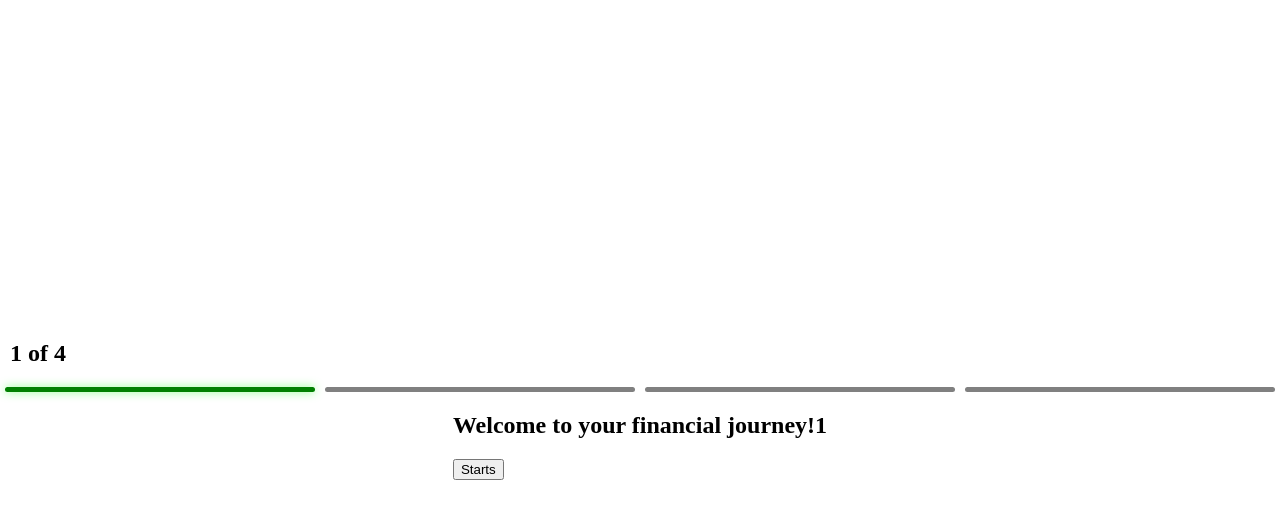
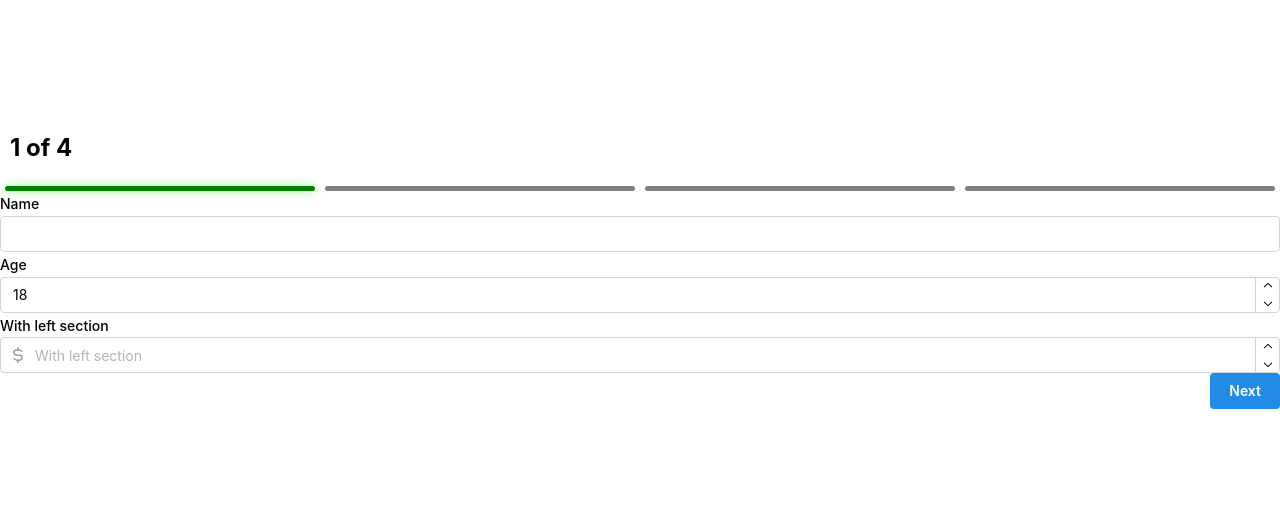
Before and after one commit to Arty2001/CONUHACKS_2024, a React (Create React App) app in the folder frontend/: page / in a window 1280 px wide. Both pictures are taken after a click on the button "Starts". Shown: the top 518 px of the page. Built offline with nearby package versions, Linux system fonts and the light colour scheme.

Commit message:
ui question skeletong

```diff
--- a/frontend/package.json
+++ b/frontend/package.json
@@ -5,6 +5,7 @@
   "dependencies": {
     "@mantine/core": "^7.4.2",
     "@mantine/hooks": "^7.4.2",
+    "@tabler/icons-react": "^2.46.0",
     "@testing-library/jest-dom": "^5.17.0",
     "@testing-library/react": "^13.4.0",
     "@testing-library/user-event": "^13.5.0",
--- a/frontend/src/App.tsx
+++ b/frontend/src/App.tsx
@@ -2,16 +2,25 @@ import React from 'react';
 import { BrowserRouter as Router,Routes, Route, Link } from 'react-router-dom';
 import Home from './pages/Home';
 import StoryLine from './pages/StoryLine';
+import { createTheme, MantineProvider } from '@mantine/core';
+import '@mantine/core/styles.css';
 import './App.css'
+
+const theme = createTheme({
+  /** Your theme override here */
+});
+
 
 function App() {
   return (
+    <MantineProvider theme={theme}>
     <Router>
       <Routes>
         <Route path="/" element={<Home />} />
         <Route path="/storyline" element={<StoryLine />} />
       </Routes>
     </Router>
+    </MantineProvider>
   );
 }
 
--- /dev/null
+++ b/frontend/src/components/debtsQuestionPage.tsx
@@ -0,0 +1,14 @@
+import React, { useEffect, useState } from 'react';
+
+interface DebtsQuestionPageProps{
+    page: number
+}
+
+function DebtsQuestionPage(){
+    return (
+        <div style={{width:'100%'}}>
+            Athavan doing it
+        </div>
+    )
+}
+export default DebtsQuestionPage;
--- a/frontend/src/pages/Home.tsx
+++ b/frontend/src/pages/Home.tsx
@@ -1,9 +1,27 @@
 import { motion, AnimatePresence } from 'framer-motion';
 import React, { useEffect, useState } from 'react';
 import QuestionPage from '../components/QuestionPage';
+import DebtsQuestionPage from '../components/debtsQuestionPage';
+import { Button, Checkbox, NativeSelect, NumberInput, TextInput } from '@mantine/core';
+import { IconCurrencyDollar } from '@tabler/icons-react';
+
+
 
 function Home() {
   const [page, setPage] = useState<number>(0);
+  const [name, setName] = useState('');
+  const [age, setAge] = useState<string|number>(18);
+  const [annualIncome, setAnnualIncome] = useState<string|number>(0);
+  const [houseValue, setHouseValue] = useState<string|number>(0)
+  const [financialGoal, setfinancialGoal] = useState('Get My Dream House');
+  const [debts, setDebts] = useState<any>([])
+  const [rentBoolean, setRentBoolean]= useState<boolean>(false)
+  const [rent, setRents] = useState<string|number>(0)
+  const [activities, setActivities] = useState<string|number>(0)
+  const [expenses, setExpenses ] = useState<string|number>(0)
+  const [FHSA , setFHSA] = useState<string|number>(0);
+  const [TFSA , setTFSA] = useState<string|number>(0);
+  const [RRSP , setRRSP] = useState<string|number>(0);
 
   return (<>
     <div style={{display:'flex', flexDirection:'column', width: '100%', height: '100vh', justifyContent: 'center', alignItems:'center'}}>
@@ -13,22 +31,107 @@ function Home() {
         <h2>Welcome to your financial journey! </h2>
         <button onClick={()=>{setPage((prev)=>{return prev+1})}}> Starts</button>
       </div> }
+      <div style={{width:"100%", height:500}}>
       {page ===1 && <div>
-        <h2>Welcome to your financial journey!1 </h2>
-        <button onClick={()=>{setPage((prev)=>{return prev+1})}}> Starts</button>
-      </div> }
+        <TextInput
+          label={"Name"}
+          value={name}
+          onChange={(event) => setName(event.currentTarget.value)}
+        />
+        <NumberInput
+          label={"Age"}
+          value={age}
+          onChange={(event) => setAge(event)}
+        />
+        <NumberInput
+          leftSection={<IconCurrencyDollar style={{ width: 20, height: 20 }} stroke={1.5} />}
+          label="With left section"
+          placeholder="With left section"
+          onChange={(event) => setAnnualIncome(event)}
+         />
+        <div style={{display:'flex', width:'100%', justifyContent:'flex-end'}}>
+          <Button onClick={()=>{setPage((prev)=>{return prev+1})}}> Next</Button>
+        </div>
+     </div> }
       {page ===2 && <div>
-        <h2>Welcome to your financial journey!2 </h2>
-        <button onClick={()=>{setPage((prev)=>{return prev+1})}}> Starts</button>
-      </div> }
+        <NativeSelect
+          label={"What are your financial goals? "}
+          value={financialGoal}
+          data={['Get My Dream House', 'Pay off Debt', 'Retirement plan', 'Long-term Investment']}
+          onChange={(event) => setfinancialGoal(event.currentTarget.value)}
+        />
+        {
+          financialGoal === 'Get My Dream House' &&
+          <NumberInput
+          leftSection={<IconCurrencyDollar style={{ width: 20, height: 20 }} stroke={1.5} />}
+          label="Current House Value"
+          onChange={(event) => setHouseValue(event)}
+         />
+        }
+        <div style={{display:'flex', width:'100%', justifyContent:'space-between'}}>
+          <Button onClick={()=>{setPage((prev)=>{return prev+1})}}> Previous </Button>
+          <Button onClick={()=>{setPage((prev)=>{return prev+1})}}> Next</Button>
+        </div></div> }
       {page ===3 && <div>
-        <h2>Welcome to your financial journey!3 </h2>
-        <button onClick={()=>{setPage((prev)=>{return prev+1})}}> Starts</button>
-      </div> }
+        <DebtsQuestionPage/>
+        <div style={{display:'flex', width:'100%', justifyContent:'space-between'}}>
+          <Button onClick={()=>{setPage((prev)=>{return prev-1})}}> Previous </Button>
+          <Button onClick={()=>{setPage((prev)=>{return prev+1})}}> Next</Button>
+        </div></div> }
       {page ===4 && <div>
-        <h2>Welcome to your financial journey!4 </h2>
-        <button onClick={()=>{setPage((prev)=>{return prev+1})}}> Starts</button>
-      </div> }
+        <Checkbox
+          checked={rentBoolean}
+          label="I pay rent"
+          onChange={(event) => setRentBoolean(event.currentTarget.checked)}
+        />
+        <NumberInput
+          leftSection={<IconCurrencyDollar style={{ width: 20, height: 20 }} stroke={1.5} />}
+          label="Rent"
+          value={rent}
+          disabled={!rentBoolean}
+          onChange={(event) => setRents(event)}
+         />
+         <NumberInput
+          leftSection={<IconCurrencyDollar style={{ width: 20, height: 20 }} stroke={1.5} />}
+          label="Leisure"
+          value={activities}
+          onChange={(event) => setActivities(event)}
+         />
+         <NumberInput
+          leftSection={<IconCurrencyDollar style={{ width: 20, height: 20 }} stroke={1.5} />}
+          label="Other Expenses"
+          value={expenses}
+          onChange={(event) => setExpenses(event)}
+         />
+        <div style={{display:'flex', width:'100%', justifyContent:'space-between'}}>
+          <Button onClick={()=>{setPage((prev)=>{return prev-1})}}> Previous </Button>
+          <Button onClick={()=>{setPage((prev)=>{return prev+1})}}> Next</Button>
+        </div></div> }
+        {page ===5 && <div>
+         <NumberInput
+          leftSection={<IconCurrencyDollar style={{ width: 20, height: 20 }} stroke={1.5} />}
+          label="FHSA"
+          value={FHSA}
+          onChange={(event) => setFHSA(event)}
+         />
+         <NumberInput
+          leftSection={<IconCurrencyDollar style={{ width: 20, height: 20 }} stroke={1.5} />}
+          label="TFSA"
+          value={TFSA}
+          onChange={(event) => setTFSA(event)}
+         />
+         <NumberInput
+          leftSection={<IconCurrencyDollar style={{ width: 20, height: 20 }} stroke={1.5} />}
+          label="RRSP"
+          value={RRSP}
+          onChange={(event) => setRRSP(event)}
+         />
+        <div style={{display:'flex', width:'100%', justifyContent:'space-between'}}>
+          <Button onClick={()=>{setPage((prev)=>{return prev-1})}}> Previous </Button>
+          <Button > Create my Story </Button>
+        </div></div> }
+
+      </div>
       </AnimatePresence>
     </div>
     </>
```
Also changed, not shown: 1 other file (tests, documents, lock files or other folders).
